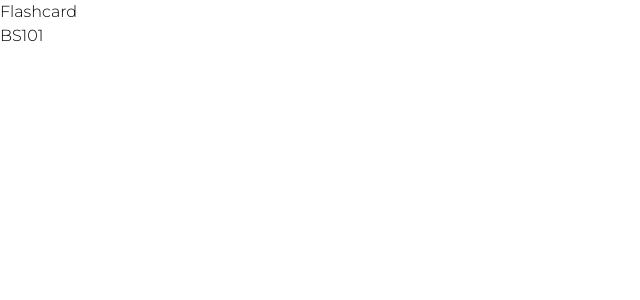
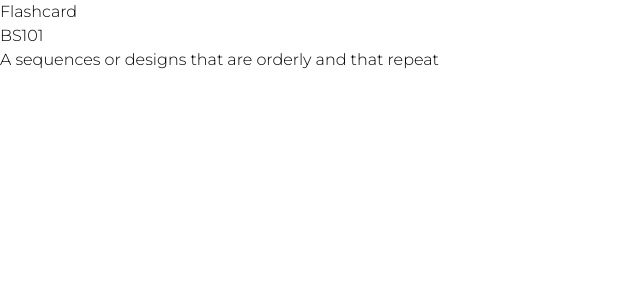
Before and after one commit to RyanMdg/bs101, a Next.js app in the folder front-end/admin/: page /math2 in a window 1280 px wide. Shown: the top 300 px of the page, without its empty margins (0-640 px from the left). Built offline with nearby package versions, Linux system fonts and the light colour scheme.

Commit message:
match flashcard commit test

```diff
--- a/front-end/admin/pages/math2.js
+++ b/front-end/admin/pages/math2.js
@@ -1,12 +1,11 @@
 import Navbar from "../src/app/components/navbar";
-import mathFlashCard from "../src/app/components/math2-flashcard";
-
+import MathFlashCards from "../src/app/components/math2-flashcard";
 
 const math = () => {
   return (
     <div>
       <Navbar />
-      <mathFlashCard />
+      <MathFlashCards />
     </div>
   );
 };
--- a/front-end/admin/src/app/components/math2-flashcard.js
+++ b/front-end/admin/src/app/components/math2-flashcard.js
@@ -1,5 +1,5 @@
 const mathFlashCards = () => {
-    return(
+    return (
         <div>
             <p className=" text-center">A sequences or designs that are orderly and that repeat</p>
         </div>
```
